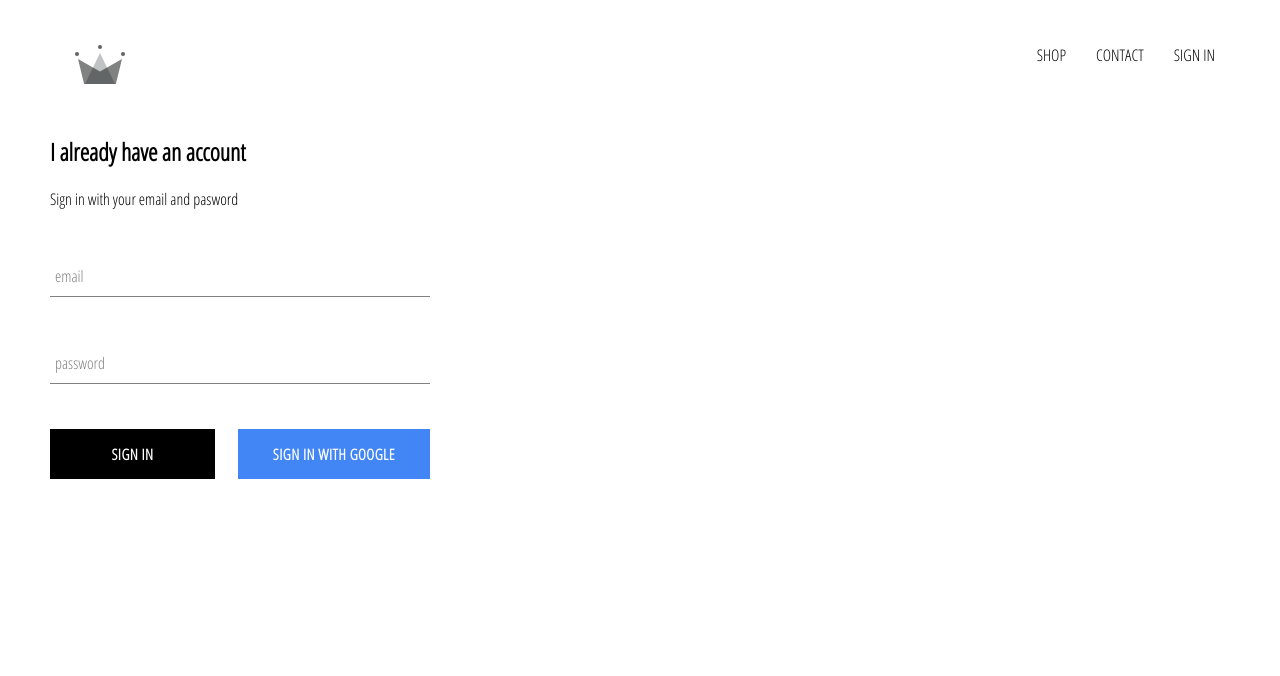
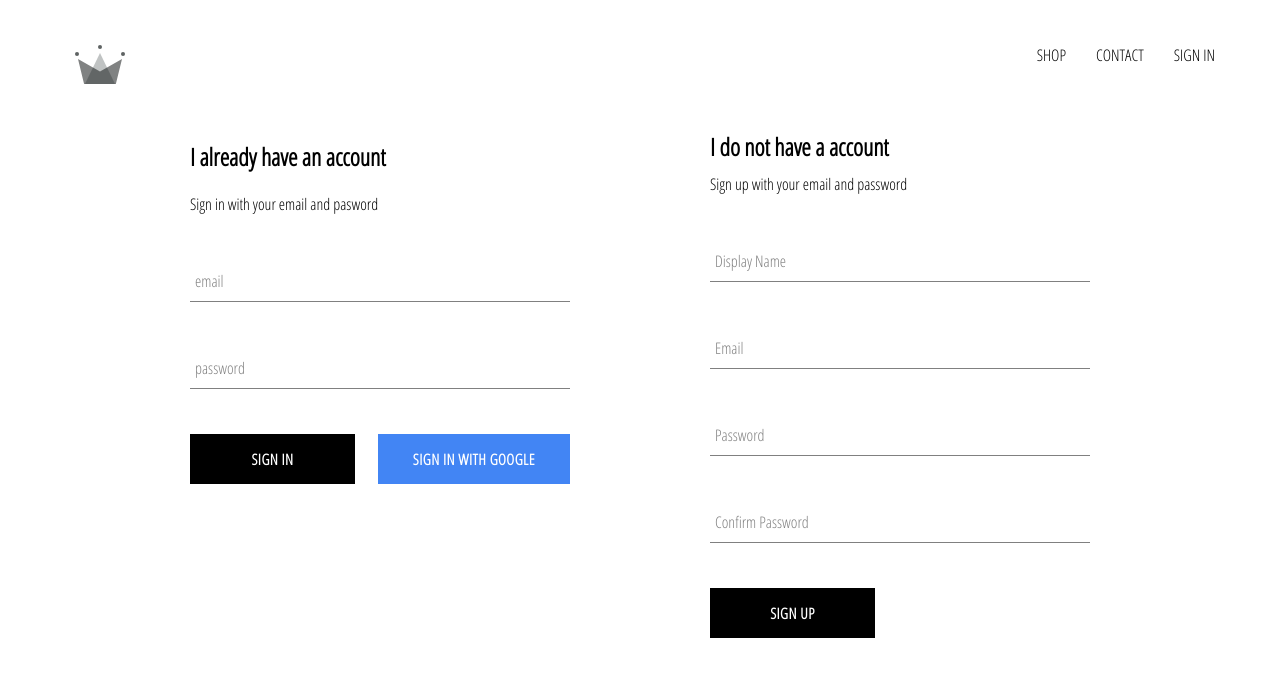
Before and after one commit to SimDebug27/clothing-app, a React (Create React App) app: page /signIn in a window 1280 px wide. Shown: the top 676 px of the page. Built offline with nearby package versions, Linux system fonts and the light colour scheme; no server answers.

Commit message:
implemented firebase utils firestore

```diff
--- a/src/App.js
+++ b/src/App.js
@@ -7,7 +7,7 @@ import HomePage from './pages/homepage/homepage.component';
 import ShopPage from './pages/shop/shop.component';
 import Header from './components/header/header.component';
 import SignInAndSignUpPage from './pages/sign-in-and-sign-up/sign-in-and-sign-up.component';
-import { auth } from './firebase/firebase.utils';
+import { auth, createUserProfileDocument } from './firebase/firebase.utils';
 
 
 class App extends React.Component {
@@ -19,13 +19,27 @@ class App extends React.Component {
     }
   }
 
-  unsubscribeFromAuth = null
+  unsubscribeFromAuth = null;
 
   componentDidMount() {
-    this.unsubscribeFromAuth = auth.onAuthStateChanged(user => {
-      this.setState({ currentUser: user });
+    this.unsubscribeFromAuth = auth.onAuthStateChanged(async userAuth => {
+      if (userAuth) {
+        const userRef = await createUserProfileDocument(userAuth);
 
-      console.log(user);
+        userRef.onSnapshot(snapShot => {
+          this.setState({
+            currentUser: {
+              id: snapShot.id,
+              ...snapShot.data()
+            }
+          });
+
+          console.log(this.state)
+        });
+      }
+      else {
+        this.setState({currentUser: userAuth});
+      }
     })
   }
 
--- /dev/null
+++ b/src/components/sign-up/sign-up.component.jsx
@@ -0,0 +1,101 @@
+import React from 'react';
+
+import FormInput from '../form-input/form-input.component';
+import CustomButton from '../custom-button/custom-button.component';
+
+import { auth, createUserProfileDocument } from '../../firebase/firebase.utils';
+
+import './sign-up.styles.scss';
+
+class SignUp extends React.Component {
+    constructor() {
+        super();
+
+        this.state = {
+            displayName: '',
+            email: '',
+            password: '',
+            confirmPassword: ''
+        }
+    }
+
+    handleSubmit = async event => {
+        event.preventDefault();
+
+        const {displayName, email, password, confirmPassword} = this.state;
+
+        if (password !== confirmPassword) {
+            alert("passwords don't match");
+            return;
+        }
+
+        try {
+            const { user } = await auth.createUserWithEmailAndPassword(email, password);
+
+            await createUserProfileDocument(user, {displayName});
+
+            this.setState({
+                displayName: '',
+                email: '',
+                password: '',
+                confirmPassword: ''
+            })
+
+        } catch (error) {
+            console.error(error);
+        }
+    }
+
+    handleChange = event => {
+        const { name, value } = event.target;
+
+        this.setState({ [name]: value});
+    }
+
+    render() {
+        const {displayName, email, password, confirmPassword} = this.state;
+        return(
+            <div className='sign-up'>
+                <h2 className='title'>I do not have a account</h2>
+                <span>Sign up with your email and password</span>
+                <form className='sign-up-form' onSubmit={this.handleSubmit}>
+                    <FormInput
+                        type='text'
+                        name='displayName'
+                        value={displayName}
+                        onChange={this.handleChange}
+                        label='Display Name'
+                        required
+                    />
+                    <FormInput
+                        type='email'
+                        name='email'
+                        value={email}
+                        onChange={this.handleChange}
+                        label='Email'
+                        required
+                    />
+                    <FormInput
+                        type='password'
+                        name='password'
+                        value={password}
+                        onChange={this.handleChange}
+                        label='Password'
+                        required
+                    />
+                    <FormInput
+                        type='password'
+                        name='confirmPassword'
+                        value={confirmPassword}
+                        onChange={this.handleChange}
+                        label='Confirm Password'
+                        required
+                    />
+                    <CustomButton type='submit'>Sign Up</CustomButton>
+                </form>
+            </div>
+        )
+    }
+}
+
+export default SignUp;
--- /dev/null
+++ b/src/components/sign-up/sign-up.styles.scss
@@ -0,0 +1,9 @@
+.sign-up {
+    display: flex;
+    flex-direction: column;
+    width: 380px;
+
+    .title {
+        margin: 10px 0;
+    }
+}
--- a/src/firebase/firebase.utils.js
+++ b/src/firebase/firebase.utils.js
@@ -11,7 +11,34 @@ const config = {
     messagingSenderId: "123575866428",
     appId: "1:123575866428:web:7af63dcb8bc07f2bae9f39",
     measurementId: "G-E76ZXLZNVZ"
-}
+};
+
+export const createUserProfileDocument = async (userAuth, additionalData) => {
+    if (!userAuth) return;
+
+    const userRef = firestore.doc(`users/${userAuth.uid}`);
+
+    const snapShot = await userRef.get();
+
+    //console.log(snapShot);
+    if(!snapShot.exists) {
+        const { displayName, email } = userAuth;
+        const createdAt = new Date();
+
+        try {
+            await userRef.set({
+                displayName,
+                email,
+                createdAt,
+                ...additionalData
+            })
+        } catch (error) {
+            console.log('error creating user', error.message);
+        }
+    }
+
+    return userRef;
+};
 
 firebase.initializeApp(config);
 
--- a/src/pages/sign-in-and-sign-up/sign-in-and-sign-up.component.jsx
+++ b/src/pages/sign-in-and-sign-up/sign-in-and-sign-up.component.jsx
@@ -3,10 +3,12 @@ import React from 'react';
 import './sign-in-and-sign-up.styles.scss';
 
 import SignIn from '../../components/sign-in/sign-in.component';
+import SignUp from '../../components/sign-up/sign-up.component';
 
 const SignInAndSignUpPage = () => (
     <div className='sign-in-and-sign-up'>
         <SignIn />
+        <SignUp />
     </div>
 )
 
--- a/src/pages/sign-in-and-sign-up/sign-in-and-sign-up.styles.scss
+++ b/src/pages/sign-in-and-sign-up/sign-in-and-sign-up.styles.scss
@@ -0,0 +1,6 @@
+.sign-in-and-sign-up {
+    display: flex;
+    justify-content: space-between;
+    margin: 30px auto;
+    width: 900px;
+}
```
